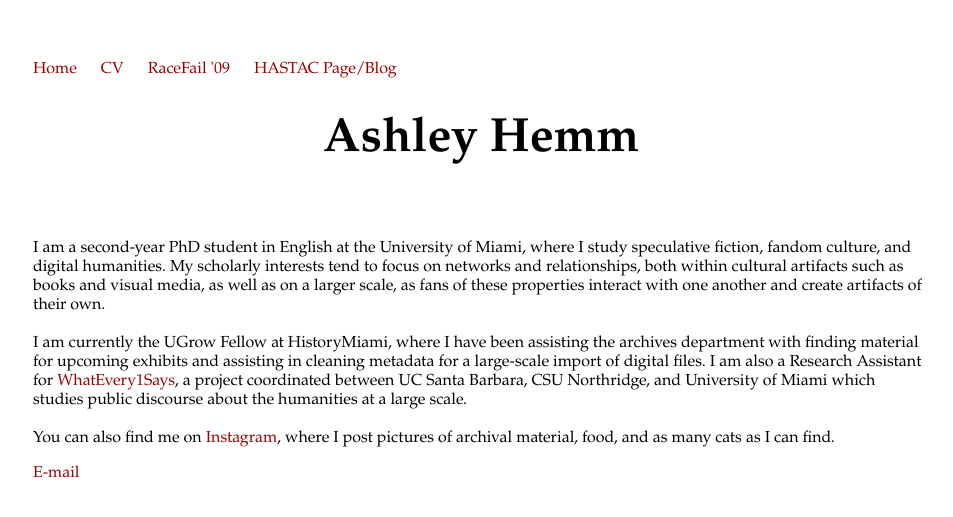
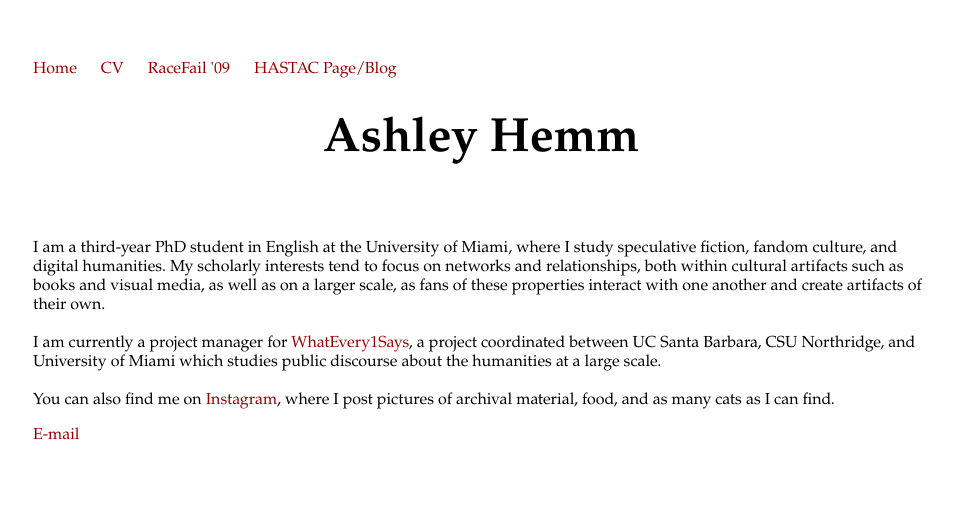
Before and after one commit to pastfutures/pastfutures.github.io, a Jekyll site: the page built from index.html, in a window 1280 px wide. Shown: the top 517 px of the page, without its empty margins (159-1112 px from the left). Built offline with Jekyll 4.4.1, drawn with Linux system fonts in a browser that asks for light colours.

Commit message:
Update index.html

```diff
--- a/index.html
+++ b/index.html
@@ -7,10 +7,10 @@ title: Ashley Hemm
 
 	<br>
 	<br>
-	I am a second-year PhD student in English at the University of Miami, where I study speculative fiction, fandom culture, and digital humanities. My scholarly interests tend to focus on networks and relationships, both within cultural artifacts such as books and visual media, as well as on a larger scale, as fans of these properties interact with one another and create artifacts of their own.
+	I am a third-year PhD student in English at the University of Miami, where I study speculative fiction, fandom culture, and digital humanities. My scholarly interests tend to focus on networks and relationships, both within cultural artifacts such as books and visual media, as well as on a larger scale, as fans of these properties interact with one another and create artifacts of their own.
 	<br>
 		<br>
-	I am currently the UGrow Fellow at HistoryMiami, where I have been assisting the archives department with finding material for upcoming exhibits and assisting in cleaning metadata for a large-scale import of digital files. I am also a Research Assistant for <a href="https://we1s.ucsb.edu/">WhatEvery1Says</a>, a project coordinated between UC Santa Barbara, CSU Northridge, and University of Miami which studies public discourse about the humanities at a large scale.
+	I am currently a project manager for <a href="https://we1s.ucsb.edu/">WhatEvery1Says</a>, a project coordinated between UC Santa Barbara, CSU Northridge, and University of Miami which studies public discourse about the humanities at a large scale.
 	<br>
 	<br>
 	You can also find me on <a href="http://www.instagram.com/past.futures/">Instagram</a>, where I post pictures of archival material, food, and as many cats as I can find.
```
